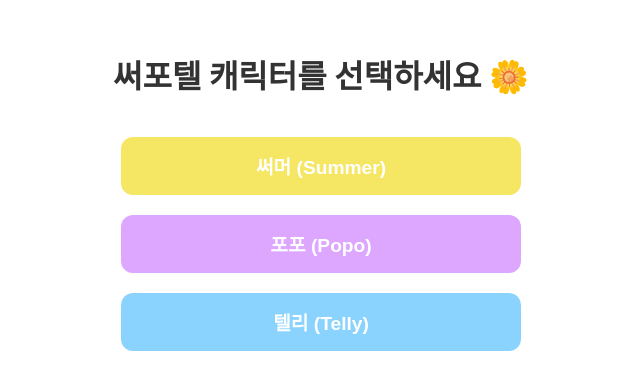
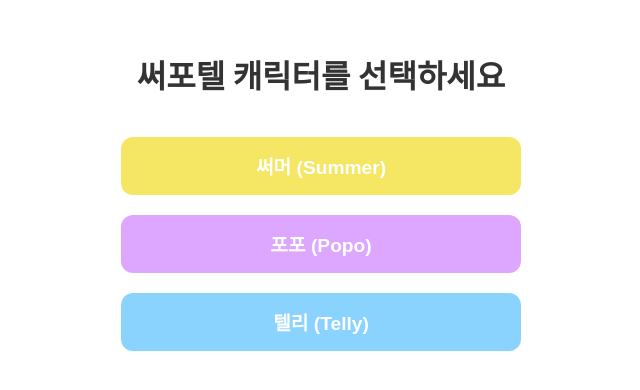
Before and after one commit to isuchoi/Supportell, a plain HTML site: page index.html in a window 1280 px wide. Shown: the part 210-600 px from the top of the page, without its empty margins (319-959 px from the left). Drawn offline with Linux system fonts and the light colour scheme.

Commit message:
Update index.html

```diff
--- a/index.html
+++ b/index.html
@@ -62,7 +62,7 @@
   </style>
 </head>
 <body>
-  <h1>써포텔 캐릭터를 선택하세요 🌼</h1>
+  <h1>써포텔 캐릭터를 선택하세요</h1>
   <div class="button-container">
     <button class="chat-button summer" onclick="location.href=''">써머 (Summer)</button>
     <button class="chat-button popo" onclick="location.href='https://cdn.botpress.cloud/webchat/v2.4/shareable.html?configUrl=https://files.bpcontent.cloud/2025/04/12/08/20250412083650-B9OG8S56.json'">포포 (Popo)</button>
```
